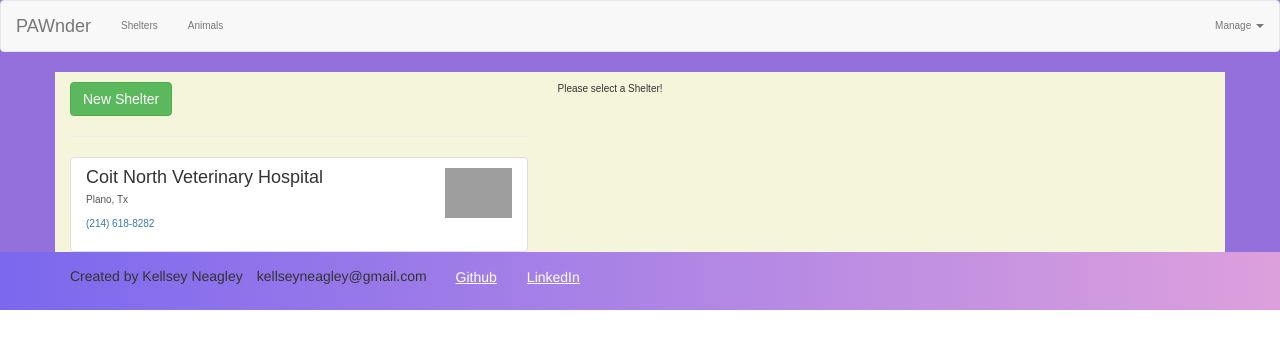
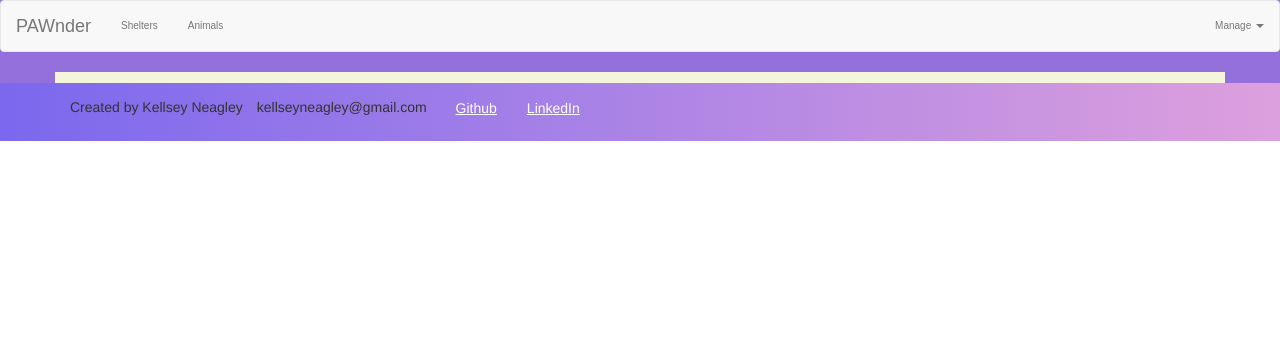
Before and after one commit to kellseyn/pawnder-angular-app, an Angular app: page / in a window 1280 px wide. Shown: the top 348 px of the page. Built offline with nearby package versions, Linux system fonts and the light colour scheme; grey boxes are pictures that could not be loaded.

Commit message:
adding route and routermodule to navigate pages in the url

```diff
--- a/src/app/app.component.html
+++ b/src/app/app.component.html
@@ -4,8 +4,9 @@
 <div class="container">
   <div class="row">
     <div class="col-md-12">
-      <app-shelters *ngIf="loadedFeature === 'shelter'"></app-shelters>
-      <app-animal-list *ngIf="loadedFeature !== 'shelter'"></app-animal-list>
+      <!--<app-shelters *ngIf="loadedFeature === 'shelter'"></app-shelters>-->
+      <!--<app-animal-list *ngIf="loadedFeature !== 'shelter'"></app-animal-list>-->
+      <router-outlet></router-outlet>
     </div>
   </div>
 </div>
--- a/src/app/app.module.ts
+++ b/src/app/app.module.ts
@@ -15,6 +15,13 @@ import { AnimalEditComponent } from './animal-list/animal-edit/animal-edit.compo
 import { FooterComponent } from './footer/footer.component';
 import {DropdownDirective} from './shared/dropdown.directive';
 import {AnimalListService} from './animal-list/animal-list.service';
+import { Routes, RouterModule} from '@angular/router';
+
+const appRoutes: Routes = [
+  // { path: '', component: ServersComponent },
+  { path: 'shelters', component: SheltersComponent },
+  { path: 'animals', component: AnimalListComponent }
+];
 
 @NgModule({
   declarations: [
@@ -33,7 +40,8 @@ import {AnimalListService} from './animal-list/animal-list.service';
   ],
   imports: [
     BrowserModule,
-    FormsModule
+    FormsModule,
+    RouterModule.forRoot(appRoutes)
   ],
   providers: [AnimalListService],
   bootstrap: [AppComponent]
```
